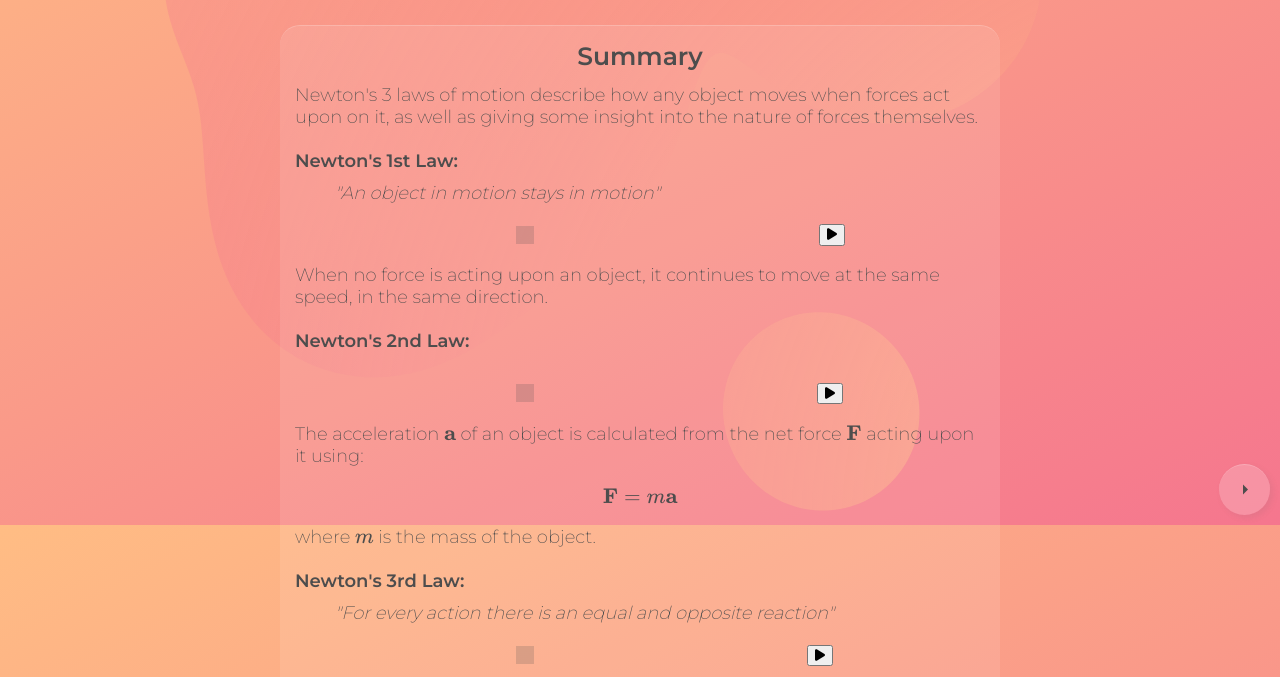
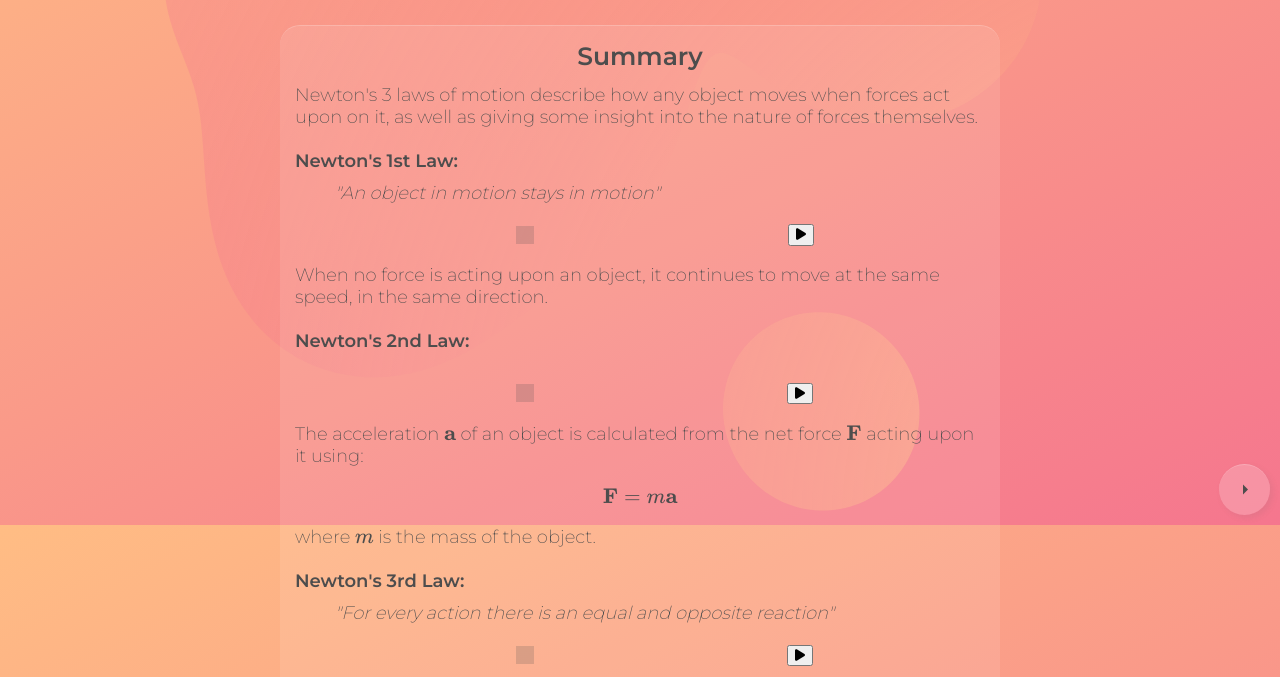
Before and after one commit to tomquincey/tomquincey.github.io, a plain HTML site: page pabeta/n_laws.html in a window 1280 px wide. Shown: the part 275-952 px from the top of the page. Drawn offline with nearby package versions, Linux system fonts and the light colour scheme.

Commit message:
small fix (button location)

```diff
--- a/pabeta/collapsible.css
+++ b/pabeta/collapsible.css
@@ -138,6 +138,7 @@ input[type='checkbox']:checked + .lbl-toggle {
 
 }
 
+
 .toggle:checked + .lbl-toggle + .collapsible-content {
   max-height: 100vh;
 }
--- a/pabeta/n_laws.html
+++ b/pabeta/n_laws.html
@@ -77,7 +77,7 @@
               <div class="small square el1"></div>
             </div>
 
-      <button class="play" style="position: relative; left: 80px;"><i class="fas fa-play"></i></button>
+      <button class="play" style="position: relative; left: 49px;"><i class="fas fa-play"></i></button>
       <!--<button class="pause">Pause</button>
       <button class="restart"><i class="fas fa-redo-alt"></i></button> -->
       <!--
@@ -111,7 +111,7 @@
 
                 </div>
 
-              <button class="play2" style="position: relative; left: 210px;"><i class="fas fa-play"></i></button>
+              <button class="play2" style="position: relative; left: 180px;"><i class="fas fa-play"></i></button>
             </div>
 
           </div>
@@ -147,7 +147,7 @@
 
               </div>
 
-              <button class="play3" style="position: relative; left: 180px;"><i class="fas fa-play"></i></button>
+              <button class="play3" style="position: relative; left: 160px;"><i class="fas fa-play"></i></button>
             </div>
 
           </div>
```
Also changed, not shown: pabeta/hooke.html (+6 -1 lines), 1 other file.
